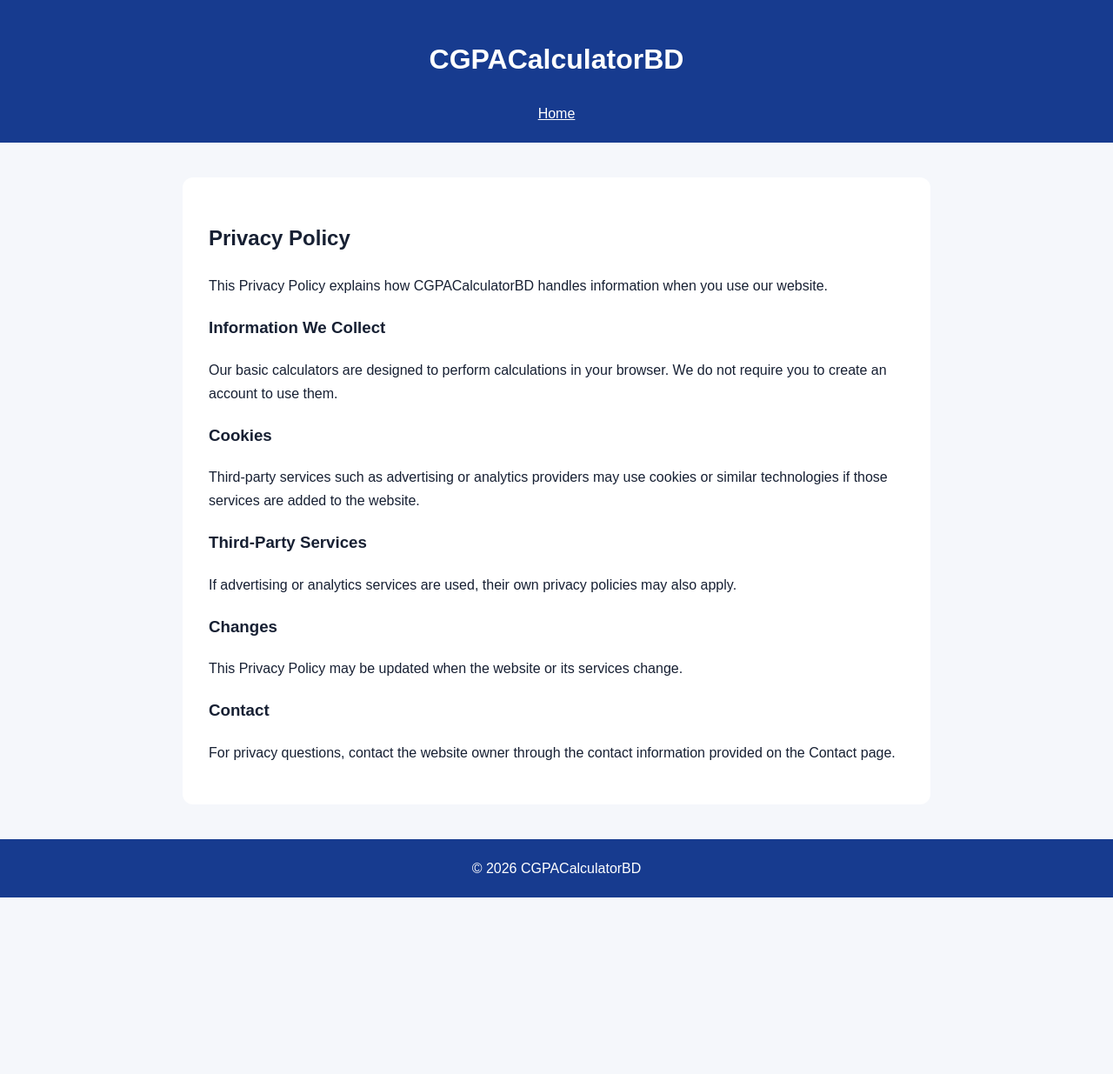
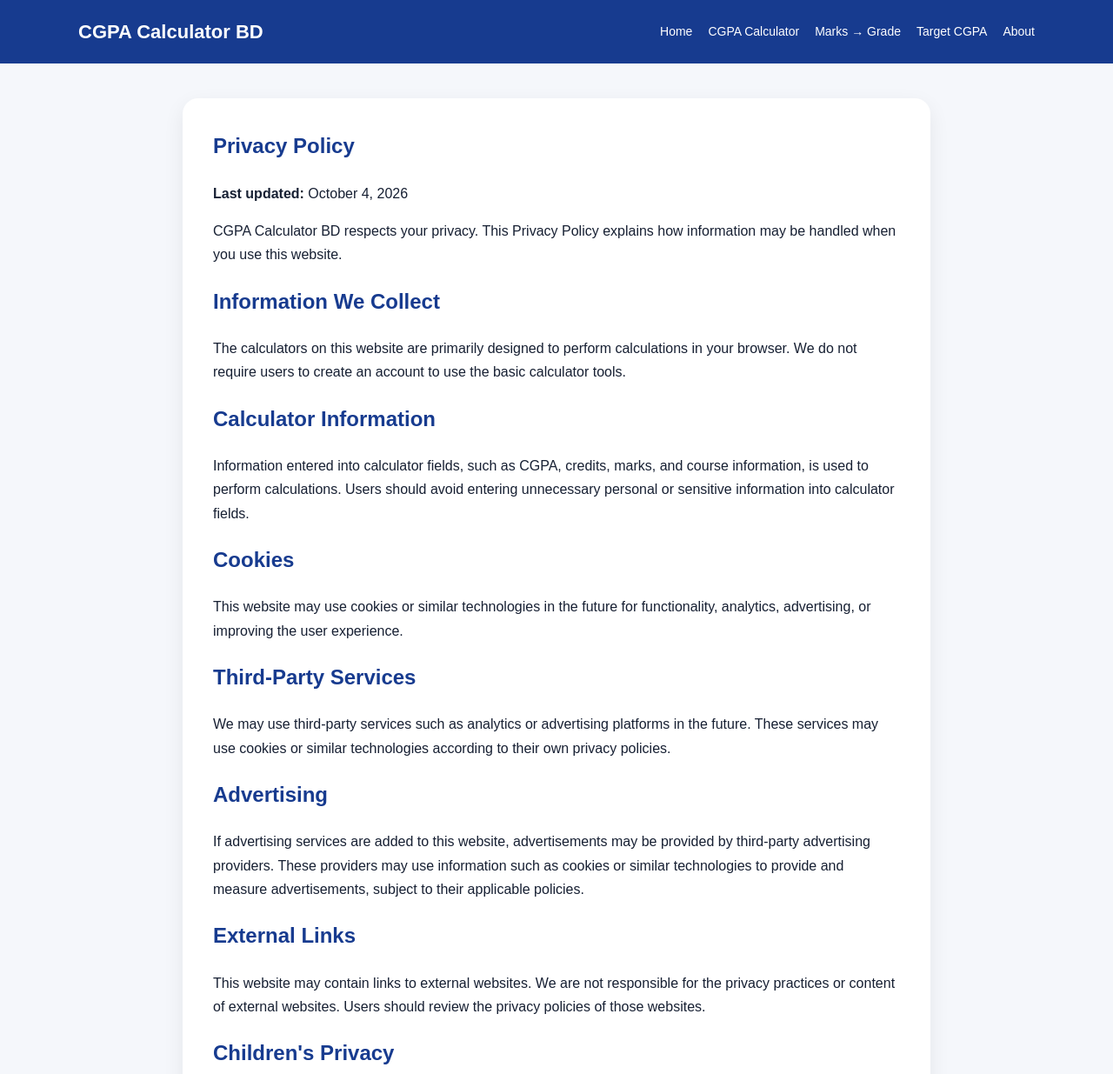
Before and after one commit to amipranto725-hub/CGAPCALCULATORBD, a plain HTML site: page privacy-policy.html in a window 1280 px wide. Shown: the top 1235 px of the page at 87% size. Before the commit the page ends 1032 px from the top, so only its background shows below. Drawn offline with Linux system fonts and the light colour scheme.

Commit message:
Update privacy-policy.html

```diff
--- a/privacy-policy.html
+++ b/privacy-policy.html
@@ -3,68 +3,190 @@
 <head>
   <meta charset="UTF-8">
   <meta name="viewport" content="width=device-width, initial-scale=1.0">
-  <title>Privacy Policy - CGPACalculatorBD</title>
+
+  <title>Privacy Policy - CGPA Calculator BD</title>
+  <meta name="description" content="Privacy Policy for CGPA Calculator BD. Learn how information and cookies may be handled when using our website.">
+
+  <link rel="canonical" href="https://amipranto725-hub.github.io/CGAPCALCULATORBD/privacy-policy.html">
+
   <style>
-    body{font-family:Arial;background:#f5f7fb;margin:0;color:#172033;line-height:1.7}
-    header,footer{background:#173b8f;color:white;padding:20px;text-align:center}
-    main{max-width:800px;margin:40px auto;background:white;padding:30px;border-radius:12px}
-    a{color:white;margin:0 8px}
+    *{box-sizing:border-box}
+    body{
+      margin:0;
+      font-family:Arial,sans-serif;
+      background:#f5f7fb;
+      color:#172033;
+      line-height:1.7;
+    }
+    header{
+      background:#173b8f;
+      color:white;
+      padding:18px 20px;
+    }
+    .nav{
+      max-width:1100px;
+      margin:auto;
+      display:flex;
+      justify-content:space-between;
+      align-items:center;
+      gap:20px;
+    }
+    .logo{
+      color:white;
+      text-decoration:none;
+      font-size:22px;
+      font-weight:bold;
+    }
+    nav{
+      display:flex;
+      gap:18px;
+      flex-wrap:wrap;
+    }
+    nav a{
+      color:white;
+      text-decoration:none;
+      font-size:14px;
+    }
+    main{
+      max-width:900px;
+      margin:40px auto;
+      padding:0 20px;
+    }
+    .content{
+      background:white;
+      padding:35px;
+      border-radius:18px;
+      box-shadow:0 8px 25px rgba(0,0,0,.07);
+    }
+    h1,h2{color:#173b8f}
+    h1{margin-top:0}
+    footer{
+      margin-top:50px;
+      background:#101828;
+      color:#cbd5e1;
+      padding:30px 20px;
+      text-align:center;
+    }
+    footer a{
+      color:#fff;
+      text-decoration:none;
+      margin:0 8px;
+    }
   </style>
 </head>
+
 <body>
 
 <header>
-  <h1>CGPACalculatorBD</h1>
+  <div class="nav">
+    <a class="logo" href="index.html">CGPA Calculator BD</a>
+
+    <nav>
       <a href="index.html">Home</a>
+      <a href="tools/cgpa-calculator.html">CGPA Calculator</a>
+      <a href="tools/marks-to-cgpa.html">Marks → Grade</a>
+      <a href="tools/target-cgpa.html">Target CGPA</a>
+      <a href="about.html">About</a>
+    </nav>
+  </div>
 </header>
 
 <main>
-  <h2>Privacy Policy</h2>
+  <section class="content">
+
+    <h1>Privacy Policy</h1>
+
+    <p><strong>Last updated:</strong> October 4, 2026</p>
 
     <p>
-    This Privacy Policy explains how CGPACalculatorBD handles information
-    when you use our website.
+      CGPA Calculator BD respects your privacy. This Privacy Policy explains
+      how information may be handled when you use this website.
     </p>
 
-  <h3>Information We Collect</h3>
+    <h2>Information We Collect</h2>
 
     <p>
-    Our basic calculators are designed to perform calculations in your
-    browser. We do not require you to create an account to use them.
+      The calculators on this website are primarily designed to perform
+      calculations in your browser. We do not require users to create an
+      account to use the basic calculator tools.
     </p>
 
-  <h3>Cookies</h3>
+    <h2>Calculator Information</h2>
 
     <p>
-    Third-party services such as advertising or analytics providers may
-    use cookies or similar technologies if those services are added to
-    the website.
+      Information entered into calculator fields, such as CGPA, credits,
+      marks, and course information, is used to perform calculations.
+      Users should avoid entering unnecessary personal or sensitive
+      information into calculator fields.
     </p>
 
-  <h3>Third-Party Services</h3>
+    <h2>Cookies</h2>
 
     <p>
-    If advertising or analytics services are used, their own privacy
-    policies may also apply.
+      This website may use cookies or similar technologies in the future
+      for functionality, analytics, advertising, or improving the user
+      experience.
     </p>
 
-  <h3>Changes</h3>
+    <h2>Third-Party Services</h2>
 
     <p>
-    This Privacy Policy may be updated when the website or its services
-    change.
+      We may use third-party services such as analytics or advertising
+      platforms in the future. These services may use cookies or similar
+      technologies according to their own privacy policies.
     </p>
 
-  <h3>Contact</h3>
+    <h2>Advertising</h2>
 
     <p>
-    For privacy questions, contact the website owner through the contact
-    information provided on the Contact page.
+      If advertising services are added to this website, advertisements
+      may be provided by third-party advertising providers. These providers
+      may use information such as cookies or similar technologies to
+      provide and measure advertisements, subject to their applicable
+      policies.
     </p>
+
+    <h2>External Links</h2>
+
+    <p>
+      This website may contain links to external websites. We are not
+      responsible for the privacy practices or content of external websites.
+      Users should review the privacy policies of those websites.
+    </p>
+
+    <h2>Children's Privacy</h2>
+
+    <p>
+      This website is an educational resource and does not intentionally
+      request sensitive personal information from children.
+    </p>
+
+    <h2>Changes to This Privacy Policy</h2>
+
+    <p>
+      This Privacy Policy may be updated from time to time. Any changes will
+      be published on this page.
+    </p>
+
+    <h2>Contact</h2>
+
+    <p>
+      If you have questions regarding this Privacy Policy, please visit our
+      Contact page.
+    </p>
+
+  </section>
 </main>
 
 <footer>
-  © 2026 CGPACalculatorBD
+  <p>© 2026 CGPA Calculator BD. All rights reserved.</p>
+
+  <p>
+    <a href="index.html">Home</a>
+    <a href="about.html">About</a>
+    <a href="privacy-policy.html">Privacy Policy</a>
+    <a href="contact.html">Contact</a>
+  </p>
 </footer>
 
 </body>
```
Lines whose indentation alone changed are shown as unchanged.
